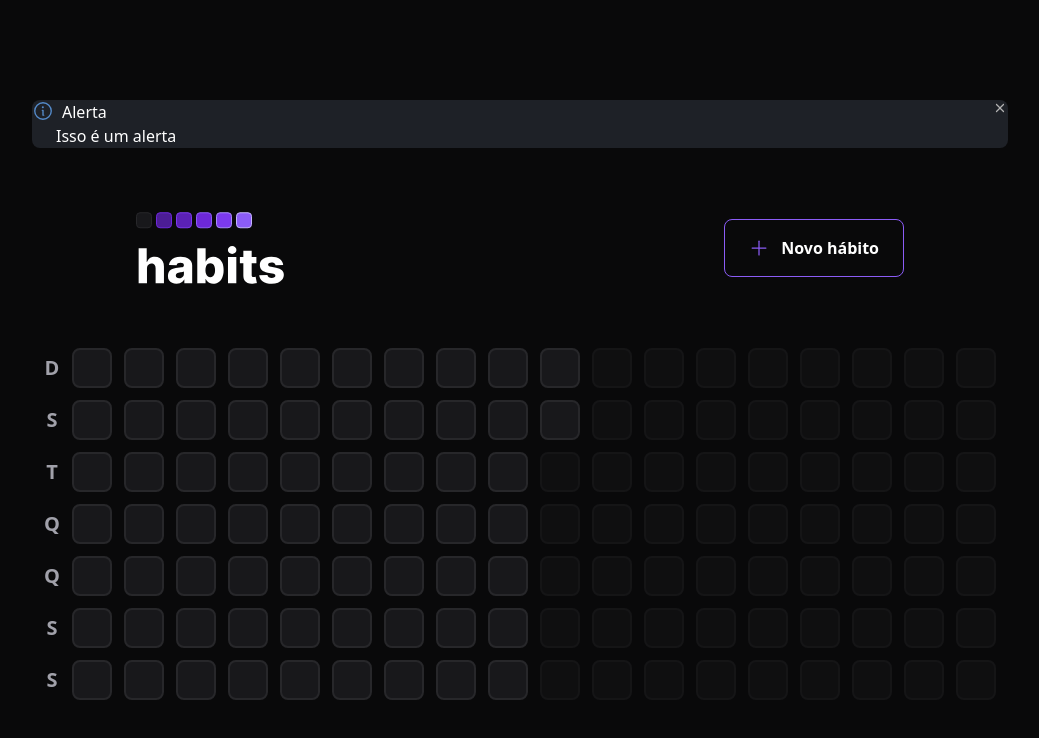
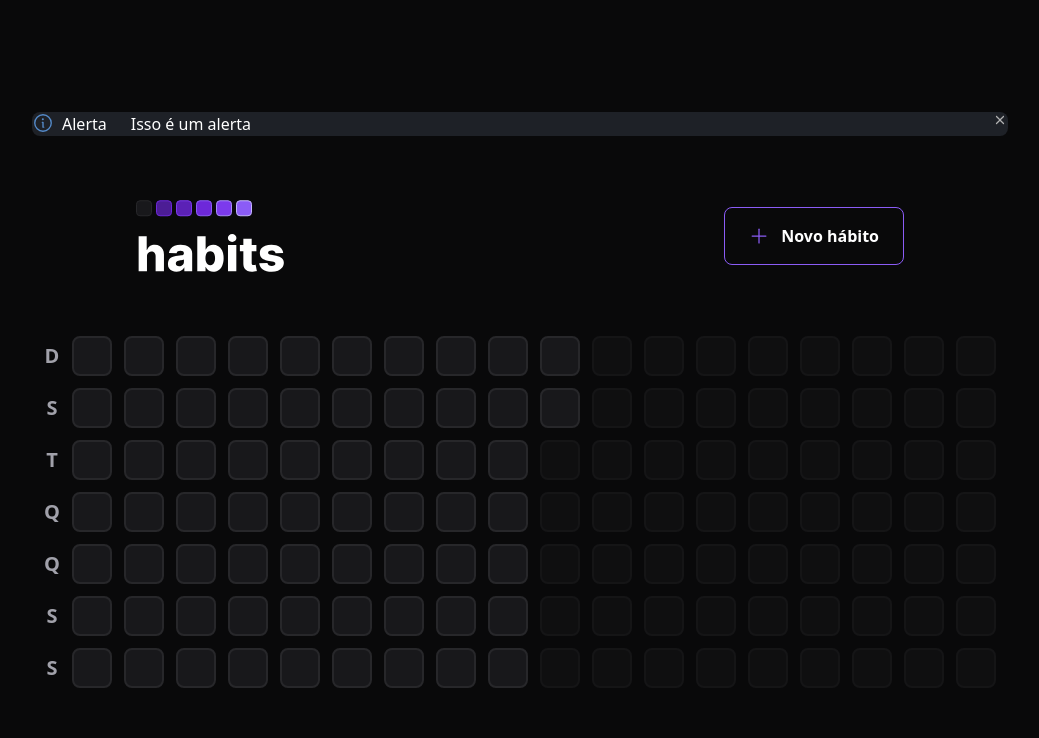
Before and after one commit to DhyonKeyllon/habits-web, a React (Vite) app: page / in a window 1280 px wide. Shown: the top 738 px of the page, without its empty margins (120-1159 px from the left). Built offline with nearby package versions, Linux system fonts and the light colour scheme.

Commit message:
test commit

```diff
--- a/src/components/Alert.tsx
+++ b/src/components/Alert.tsx
@@ -45,7 +45,7 @@ export const AlertComponent = ({
         rounded-lg ${className}
       `}
       >
-        <div className="flex flex-col">
+        <div className="flex">
           <div className="flex flex-row gap-2">
             {icon ? (
               icon
```
